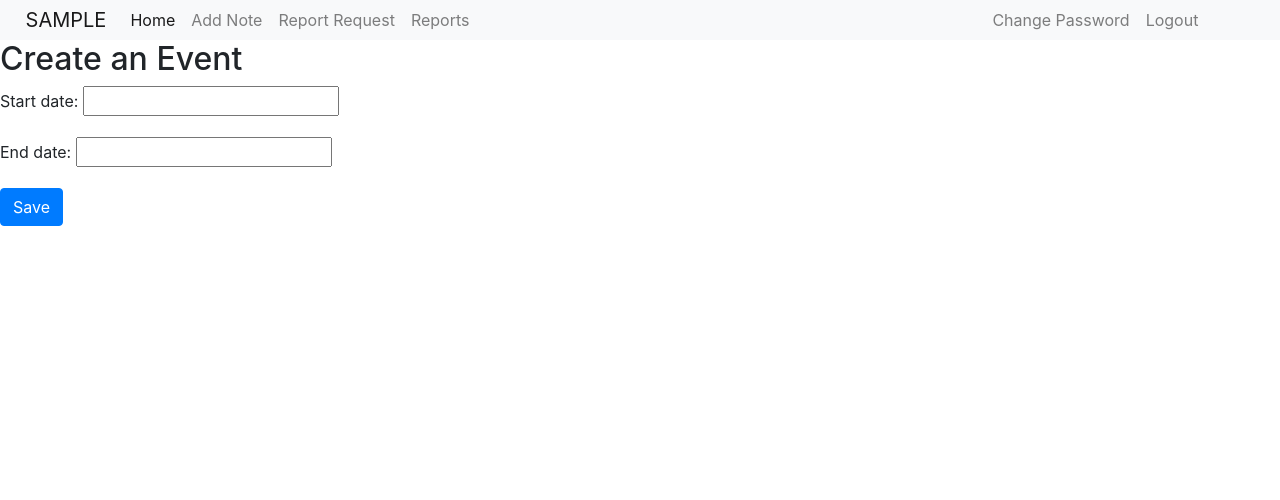
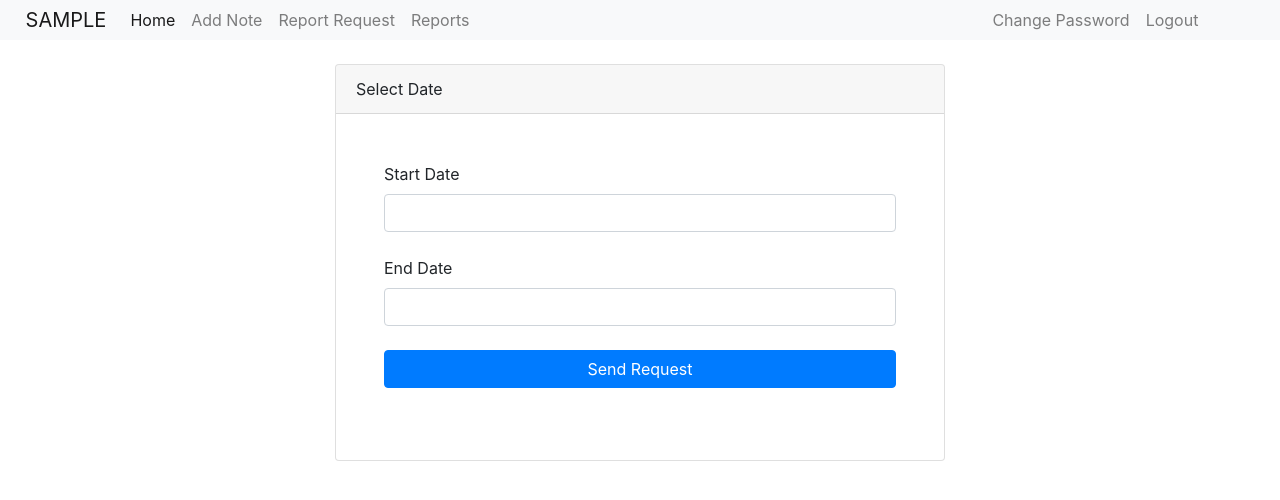
Before and after one commit to bagheriAlmas/djang-pdf-generator, a Django app: page /pdf/request/ in a window 1280 px wide. Shown: the top 500 px of the page. Run offline with Django 4.2, Linux system fonts and the light colour scheme; the visitor is signed in with stand-in values (Sample User, id 1); parts of the project's set-up code (start-up, migrations or seed data) failed here and were passed over; some libraries are stand-ins or nearby versions.

Commit message:
Change HTML form style

```diff
--- a/templates/reports/pdf_select_report_period.html
+++ b/templates/reports/pdf_select_report_period.html
@@ -1,12 +1,42 @@
 {% include 'base.html' %}
 
-
-    <h2>Create an Event</h2>
+<div class="container w-50">
+    <div class="card mt-4">
+        <div class="card-header">
+            Select Date
+        </div>
+        <div class="card-body p-5">
             <form method="post">
                 {% csrf_token %}
-        {{ form.as_p }}
-        <button type="submit" class="btn btn-primary">Save</button>
+                <!-- Start Date input -->
+                <div class="form-outline mb-4">
+                    <label class="form-label" for="id_start_date">Start Date</label>
+                    <input type="text" id="id_start_date" class="form-control datepicker1" name="start_date" required/>
+                </div>
+
+                <!-- End Date input -->
+                <div class="form-outline mb-4">
+                    <label class="form-label" for="id_end_date">End Date</label>
+                    <input type="text" id="id_end_date" class="form-control datepicker2" name="end_date" required/>
+                </div>
+
+
+                <!-- Send Request button -->
+                <button type="submit" class="btn btn-primary btn-block mb-4 w-100">Send Request</button>
+
+
             </form>
+            {% if form.non_field_errors %}
+                <div class="alert alert-danger">
+                    {% for error in form.non_field_errors %}
+                        {{ error }}
+                    {% endfor %}
+                </div>
+            {% endif %}
+        </div>
+    </div>
+</div>
+
 <script>
     $(document).ready(function () {
         $('.datepicker1').datepicker({
```
Lines whose indentation alone changed are shown as unchanged.
